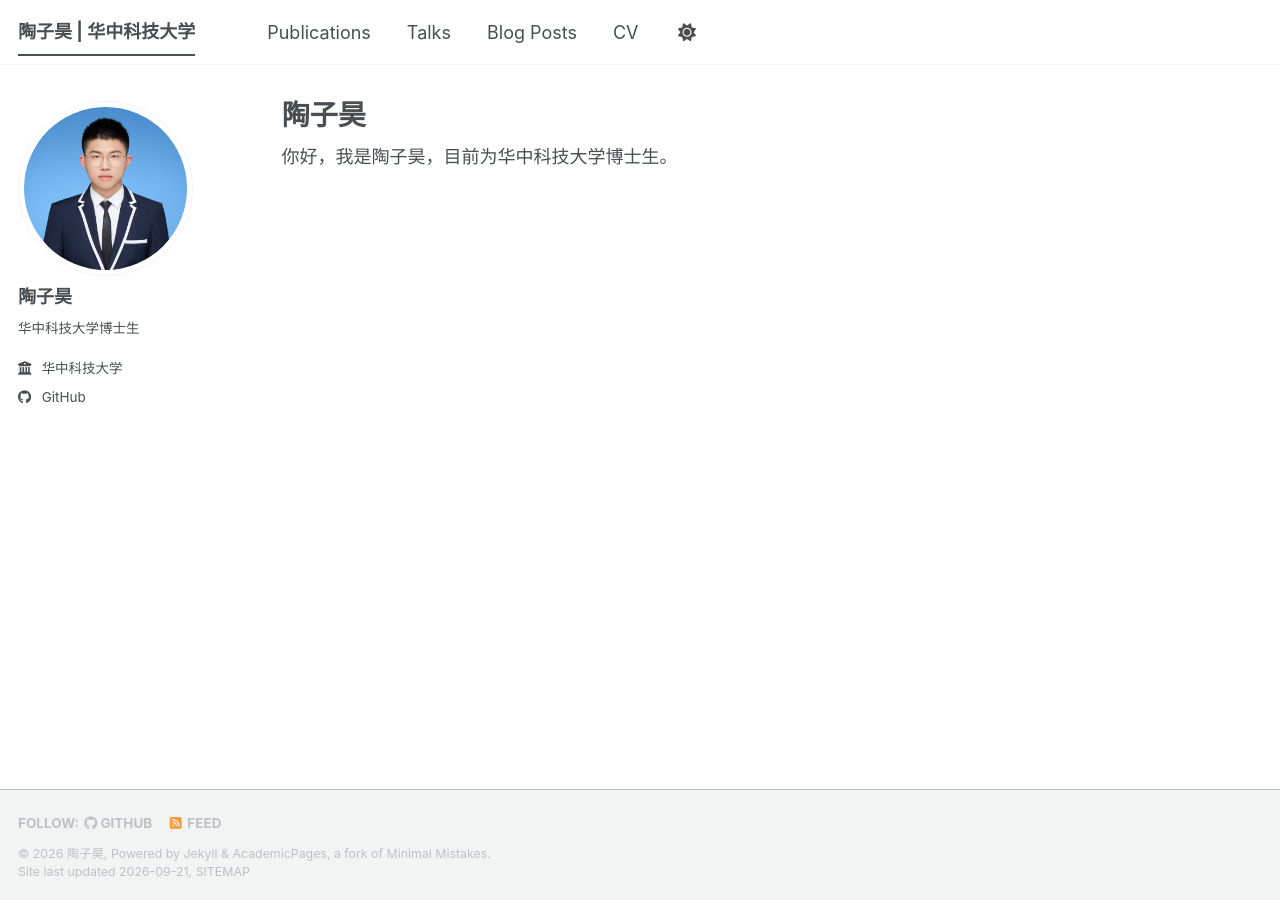
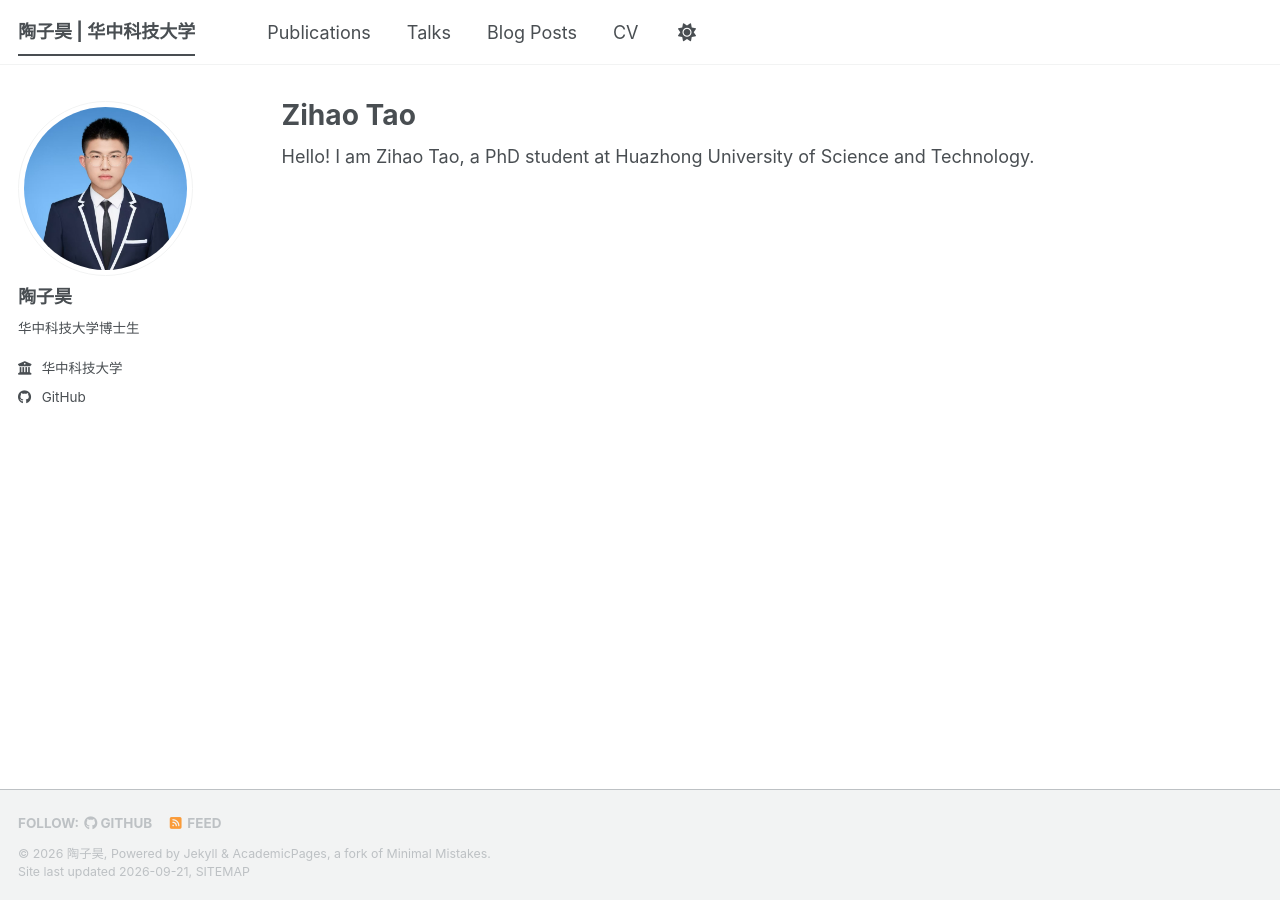
Before and after one commit to Tau0509/Tau0509.github.io, a Jekyll site: the page built from _pages/about.md, in a window 1280 px wide. Built offline with Jekyll 4.4.1, drawn with Linux system fonts in a browser that asks for light colours; a style sheet for code colours, icons or effects is not loaded.

Commit message:
Translate homepage to English

```diff
--- a/_pages/about.md
+++ b/_pages/about.md
@@ -1,10 +1,10 @@
 ---
 permalink: /
-title: "陶子昊"
+title: "Zihao Tao"
 author_profile: true
 redirect_from:
   - /about/
   - /about.html
 ---
 
-你好，我是陶子昊，目前为华中科技大学博士生。
+Hello! I am Zihao Tao, a PhD student at Huazhong University of Science and Technology.
```
